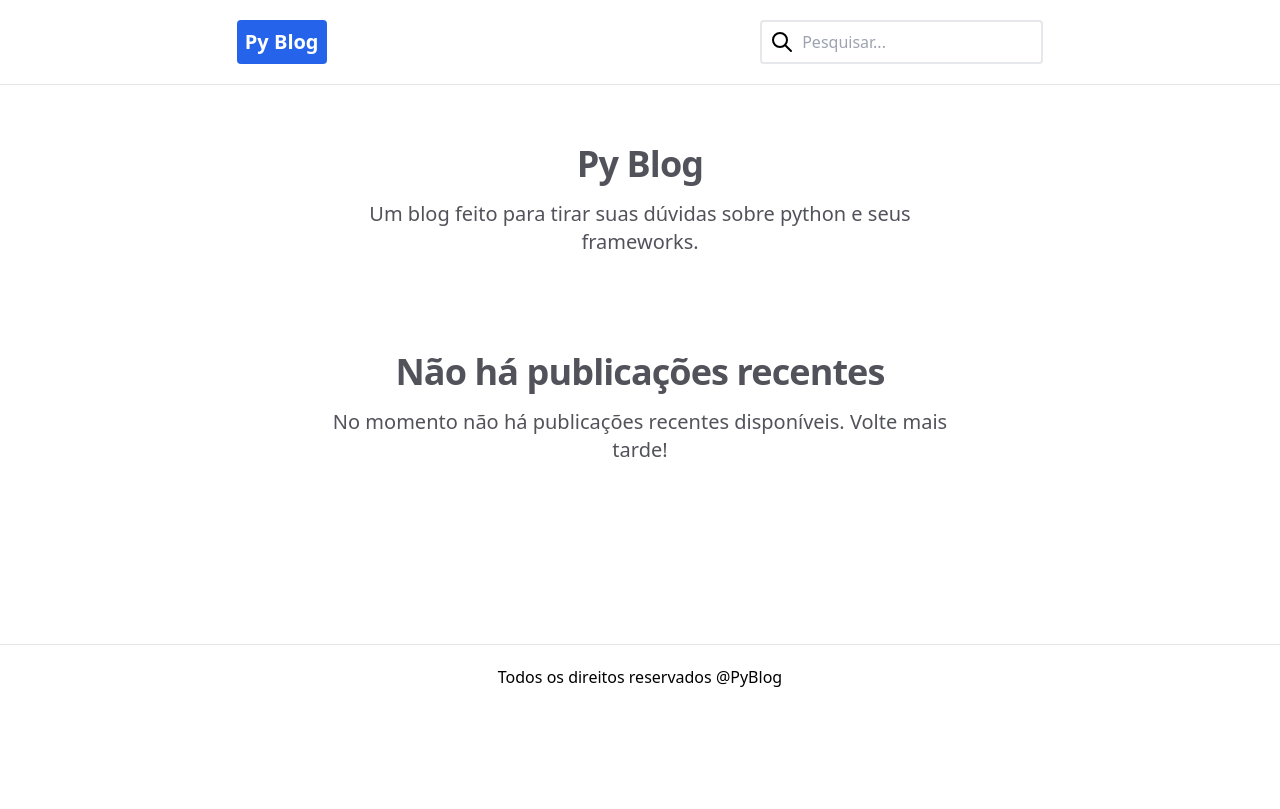
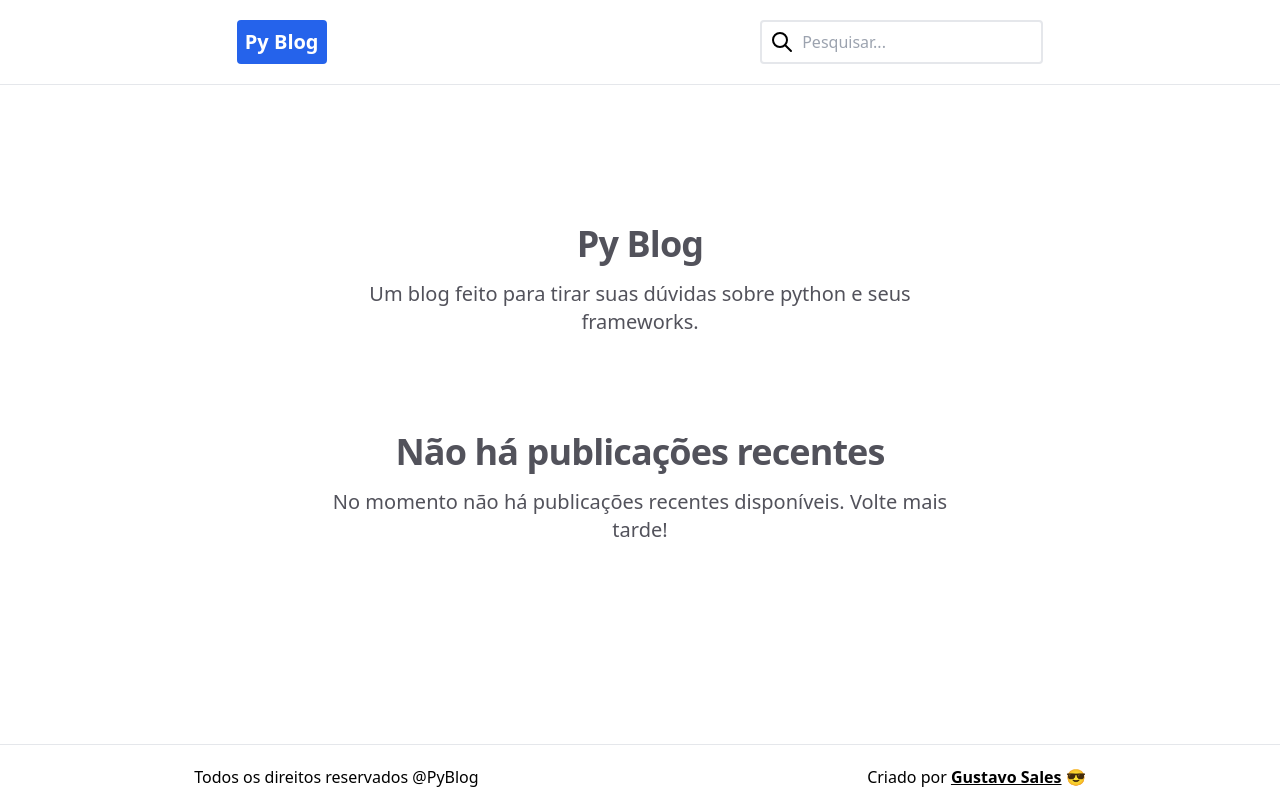
Before and after one commit to Gustavo-Sales/django-blog, a Django app: page / in a window 1280 px wide. Before the commit the page ends 687 px from the top, so only its background shows below. Run offline with Django 5.2, Linux system fonts and the light colour scheme; data that the repository does not hold is empty; some libraries are stand-ins or nearby versions.

Commit message:
add tailwind css in templates

```diff
--- a/blog/templates/base.html
+++ b/blog/templates/base.html
@@ -9,7 +9,7 @@
 </head>
 <body>
     {% include 'header.html' %}
-    <main class="mt-20">
+    <main class="mt-40 px-5 container mx-auto">
         {% block content %}
         {% endblock %}
     </main>
--- a/blog/templates/footer.html
+++ b/blog/templates/footer.html
@@ -1,3 +1,4 @@
-<footer class="mt-5 py-5 border-t text-center">
+<footer class="mt-10 py-5 border-t text-center flex items-center justify-around">
     <p>Todos os direitos reservados @PyBlog</p>
+    <p>Criado por <a class="font-bold underline" target="_blank" href="https://github.com/Gustavo-Sales">Gustavo Sales</a> 😎</p>
 </footer>
--- a/blog/templates/header.html
+++ b/blog/templates/header.html
@@ -1,4 +1,4 @@
-<header class="bg-white p-5 border-b flex justify-around fixed top-0 left-0 right-0">
+<header class="bg-white p-5 border-b flex justify-around fixed top-0 w-full z-50">
     <a class="bg-blue-600 text-white p-2 text-xl font-bold rounded" href="{% url 'blog:index' %}">Py Blog</a>
     <div class="flex items-center gap-2 border-2 px-2 rounded hover:border-gray-500">
         <svg  xmlns="http://www.w3.org/2000/svg"  width="24"  height="24"  viewBox="0 0 24 24"  fill="none"  stroke="currentColor"  stroke-width="2"  stroke-linecap="round"  stroke-linejoin="round"  class="icon icon-tabler icons-tabler-outline icon-tabler-search"><path stroke="none" d="M0 0h24v24H0z" fill="none"/><path d="M10 10m-7 0a7 7 0 1 0 14 0a7 7 0 1 0 -14 0" /><path d="M21 21l-6 -6" /></svg>
--- a/blog/templates/index.html
+++ b/blog/templates/index.html
@@ -15,7 +15,7 @@
             <div class="flex justify-between items-center mb-5">
                 <span class="text-sm">{{ post.pub_date }}</span>
             </div>
-            <h2 class="mb-2 text-2xl font-bold tracking-tight hover:underline"><a href="">{{ post.title }}</a></h2>
+            <h2 class="mb-2 text-2xl font-bold tracking-tight hover:underline"><a href="{% url 'blog:post' post.id %}">{{ post.title }}</a></h2>
             <p class="mb-5 font-light text-gray-500">{{ post.description|truncatewords:35 }}</p>
             <div class="flex justify-between items-center">
                 <div class="flex items-center space-x-4">
@@ -24,7 +24,7 @@
                         {{ post.author }}
                     </span>
                 </div>
-                <a href="" class="inline-flex items-center font-medium text-primary-600 hover:underline">
+                <a href="{% url 'blog:post' post.id %}" class="inline-flex items-center font-medium text-primary-600 hover:underline">
                     Ler mais
                     <svg class="ml-2 w-4 h-4" fill="currentColor" viewBox="0 0 20 20" xmlns="http://www.w3.org/2000/svg"><path fill-rule="evenodd" d="M10.293 3.293a1 1 0 011.414 0l6 6a1 1 0 010 1.414l-6 6a1 1 0 01-1.414-1.414L14.586 11H3a1 1 0 110-2h11.586l-4.293-4.293a1 1 0 010-1.414z" clip-rule="evenodd"></path></svg>
                 </a>
--- a/blog/urls.py
+++ b/blog/urls.py
@@ -6,6 +6,6 @@ from . import views
 app_name = "blog"
 urlpatterns = [
     path("", views.Index.as_view(), name="index"),
-    path("post/<int:pk>", views.DetailPost.as_view(), name="post"),
+    path("post/<int:pk>/", views.DetailPost.as_view(), name="post"),
     path("tinymce/", include("tinymce.urls")),
 ]
```
Also changed, not shown: blog/templates/detail_post.html (added, +16 -0 lines).
